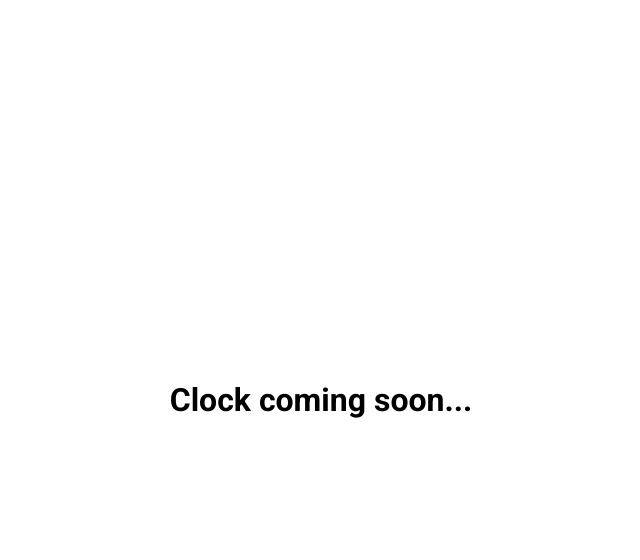
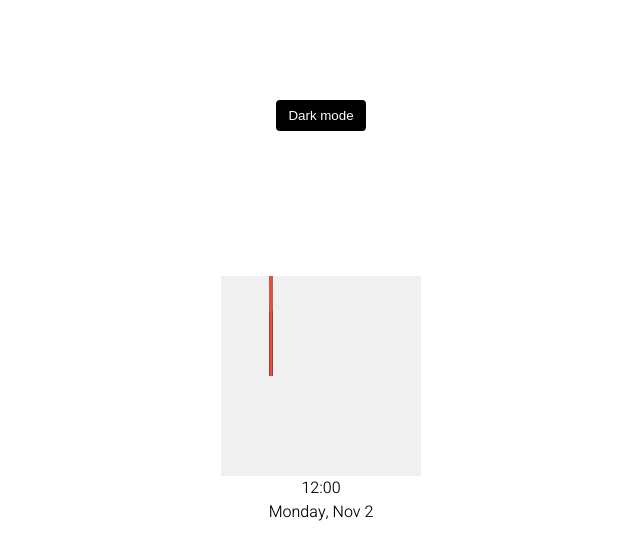
Before and after one commit to any-stone/themeClock, a plain HTML site: page index.html in a window 1280 px wide. Shown: the whole page, without its empty margins (319-959 px from the left). Drawn offline with Linux system fonts and the light colour scheme.

Commit message:
started clock styling in html and css

```diff
--- a/index.html
+++ b/index.html
@@ -7,7 +7,19 @@
     <title>Theme Clock</title>
   </head>
   <body>
-    <h1>Clock coming soon...</h1>
+    <button class="toggle">Dark mode</button>
+
+    <div class="clock-container">
+      <div class="clock">
+        <div class="needle hour"></div>
+        <div class="needle minute"></div>
+        <div class="needle second"></div>
+        <div class="center-point"></div>
+      </div>
+
+      <div class="time">12:00</div>
+      <div class="date">Monday, Nov <span class="circle">2</span></div>
+    </div>
     <script src="script.js"></script>
   </body>
 </html>
--- a/style.css
+++ b/style.css
@@ -1,16 +1,88 @@
-@import url('https://fonts.googleapis.com/css2?family=Roboto:wght@400;700&display=swap');
+@import url('https://fonts.googleapis.com/css?family=Heebo:300&display=swap');
 
 * {
   box-sizing: border-box;
 }
 
+:root {
+  --primary-color: #000;
+  --secondary-color: #fff;
+}
+
+html {
+  transition: all 0.5s ease-in;
+}
+
+html.dark {
+  --primary-color: #fff;
+  --secondary-color: #333;
+}
+
+html.dark {
+  background-color: #111;
+  color: var(--primary-color)
+}
+
 body {
-  font-family: 'Roboto', sans-serif;
+  font-family: 'Heebo', sans-serif;
   display: flex;
-  flex-direction: column;
   align-items: center;
   justify-content: center;
   height: 100vh;
   overflow: hidden;
   margin: 0;
 }
+
+.toggle {
+  cursor: pointer;
+  background-color: var(--primary-color);
+  color: var(--secondary-color);
+  border: 0;
+  border-radius: 4px;
+  padding: 8px 12px;
+  position: absolute;
+  top: 100px;
+}
+
+.toggle:focus {
+  outline: none;
+}
+
+.clock-container {
+  display: flex;
+  flex-direction: column;
+  justify-content: space-between;
+  align-items: center;
+}
+
+.clock {
+  position: relative;
+  width: 200px;
+  height: 200px;
+  background-color: #f0f0f0;
+}
+
+.needle {
+  background-color: var(--primary-color);
+  position: absolute;
+  top: 50%;
+  left: 50px;
+  height: 65px;
+  width: 3px;
+  transform-origin: bottom center;
+}
+
+.needle.hour {
+  transform: translate(-50%, -100%) rotate(0deg);
+}
+
+.needle.minute {
+  transform: translate(-50%, -100%) rotate(0deg);
+  height: 100px;
+}
+
+.needle.second {
+  transform: translate(-50%, -100%) rotate(0deg);
+  height: 100px;
+  background-color: #e74c3c;
+}
```
